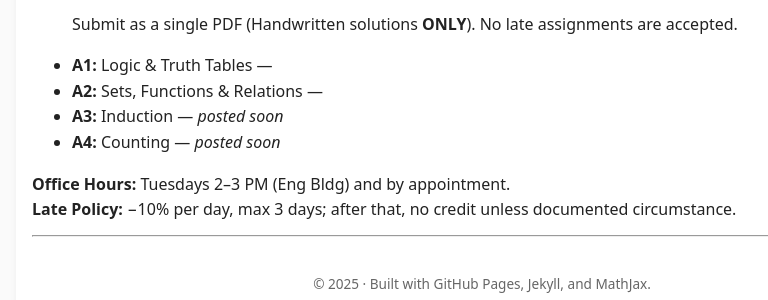
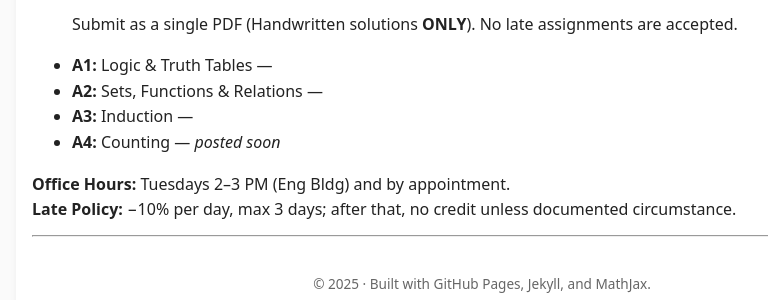
Before and after one commit to SaleemKamaludin/SaleemKamaludin.github.io, a Jekyll site: the page built from courses/comp1604/assignments/index.md, in a window 1280 px wide. Shown: the part 232-532 px from the top of the page, without its empty margins (158-926 px from the left). Built offline with Jekyll 4.4.1, drawn with Linux system fonts in a browser that asks for light colours.

Commit message:
Update index.md

```diff
--- a/courses/comp1604/assignments/index.md
+++ b/courses/comp1604/assignments/index.md
@@ -10,7 +10,7 @@ permalink: /courses/comp1604/assignments/
 
 - **A1:** Logic & Truth Tables —
 - **A2:** Sets, Functions & Relations —
-- **A3:** Induction — _posted soon_
+- **A3:** Induction —
 - **A4:** Counting — _posted soon_
 
 **Office Hours:** Tuesdays 2–3 PM (Eng Bldg) and by appointment.
```
